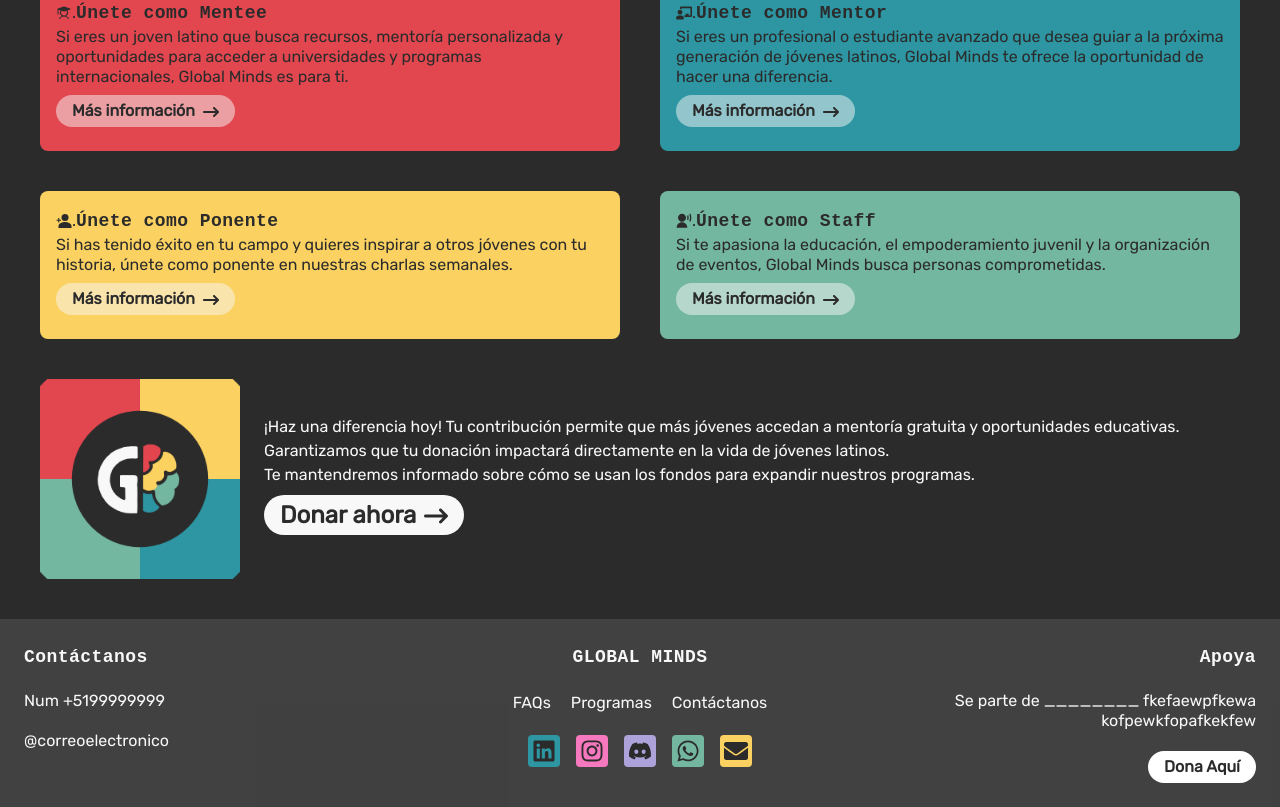
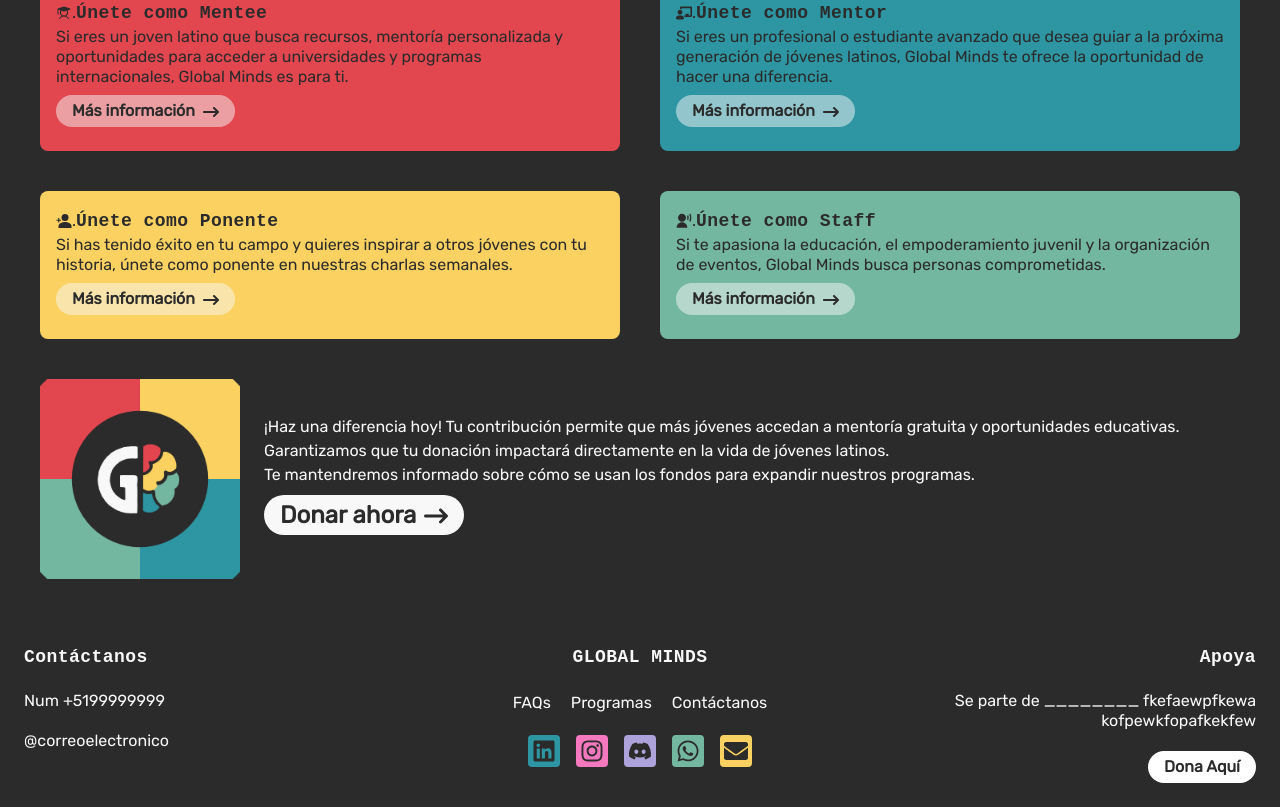
Before and after one commit to abigail-br987/globalminds, a Next.js app: page / in a window 1280 px wide. Shown: the part 2853-3660 px from the top of the page. Built offline with nearby package versions, Linux system fonts and the light colour scheme.

Commit message:
feat: color

```diff
--- a/src/components/Footer.tsx
+++ b/src/components/Footer.tsx
@@ -2,7 +2,7 @@
 import SocialIcons from "./SocialIcons";
 function Footer() {
   return (
-    <div className="text-gbWhite w-full grid grid-cols-3 gap-3 bg-gbWhite bg-opacity-10 p-6">
+    <div className="text-gbWhite rounded-lg w-full grid grid-cols-3 gap-3 bg-gbBlack p-6">
       <div className="space-y-5">
         <h3>Contáctanos</h3>
         <p>Num +5199999999</p>
```
